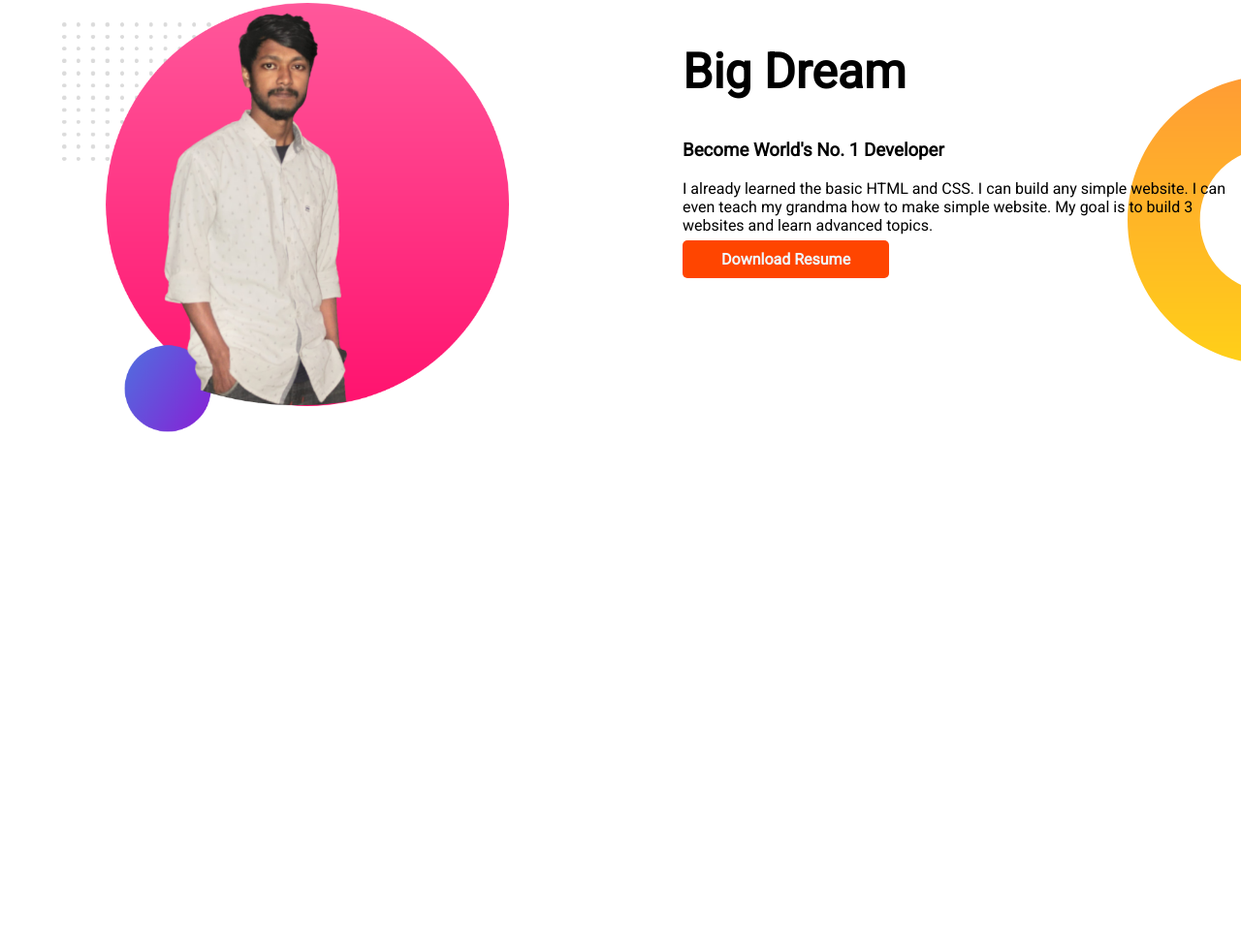
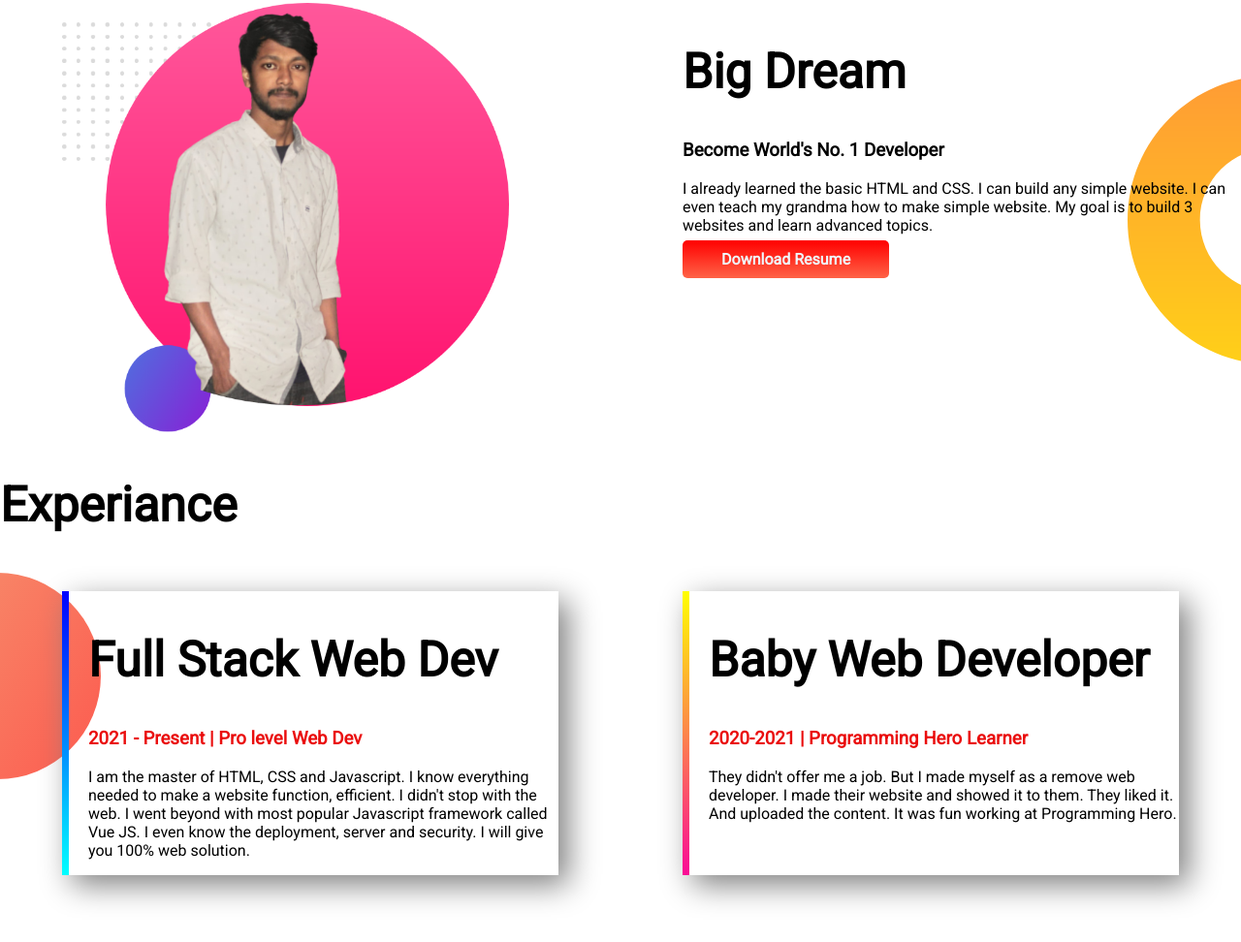
Before and after one commit to rumanahmed5/developer-portfolio, a plain HTML site: page index.html in a window 1280 px wide. Shown: the part 558-1530 px from the top of the page at 97% size. Before the commit the page ends 1008 px from the top, so only its background shows below. Drawn offline with Linux system fonts and the light colour scheme.

Commit message:
experiance area

```diff
--- a/index.html
+++ b/index.html
@@ -13,7 +13,7 @@
 </head>
 
 <body>
-    <section class="top-banner">
+    <section class="top-banner flexible-section">
         <div class="half-width">
             <h1>Welcome to </h1>
             <h1><span class="name-higlight">Ruman Ahmed </span>world!</h1>
@@ -27,7 +27,7 @@
             <img src="images/ruman2.png" alt="">
         </div>
     </section>
-    <section class="mediam-top">
+    <section class="Big-dream flexible-section">
         <div class="half-width">
             <img src="images/ruman1.png" alt="">
         </div>
@@ -39,6 +39,26 @@
             <a target="_blank" class="link-button" href="">Download Resume</a>
         </div>
     </section>
+    <section class="experiance-area">
+        <h1>Experiance</h1><br>
+        <div class="flexible-section">
+            <div id="web-dev" class="experiance-item">
+                <h1>Full Stack Web Dev</h1>
+                <h3 class="higlight">2021 - Present | Pro level Web Dev</h3>
+                <p>I am the master of HTML, CSS and Javascript. I know everything needed to make a website function,
+                    efficient. I didn't stop with the web. I went beyond with most popular Javascript framework called
+                    Vue
+                    JS. I even know the deployment, server and security. I will give you 100% web solution.</p>
+            </div>
+            <div id="baby-web" class="experiance-item">
+                <h1>Baby Web Developer</h1>
+                <h3 class="higlight">2020-2021 | Programming Hero Learner</h3>
+                <p>They didn't offer me a job. But I made myself as a remove web developer. I made their website and
+                    showed
+                    it to them. They liked it. And uploaded the content. It was fun working at Programming Hero.</p>
+            </div>
+        </div>
+    </section>
 </body>
 
 </html>
--- a/style.css
+++ b/style.css
@@ -20,14 +20,14 @@ h1 {
 
 .link-button {
     text-decoration: none;
-    background-color: orangered;
+    background-image: linear-gradient(red, tomato);
     color: aliceblue;
     padding: 10px 40px;
     border-radius: 5px;
     font-weight: 700;
 }
 
-section {
+.flexible-section {
     display: flex;
 }
 
@@ -40,9 +40,41 @@ section {
     width: 80%;
 }
 
-.mediam-top {
+.Big-dream {
     margin-top: 100px;
     background-image: url(images/dream-bg.png);
     background-repeat: no-repeat;
     background-position: right;
 }
+
+.higlight {
+    color: rgb(234, 13, 13);
+}
+
+.experiance-item {
+    width: 40%;
+    margin-left: 5%;
+    margin-right: 5%;
+    padding-left: 20px;
+
+    box-shadow: 10px 10px 30px grey;
+}
+
+.experiance-area {
+    margin-bottom: 200px;
+    background-image: url(images/exp-bg.png);
+    background-repeat: no-repeat;
+    background-position: left;
+}
+
+#web-dev {
+    border-left: 7px solid;
+    border-image: linear-gradient(blue, cyan);
+    border-image-slice: 1;
+}
+
+#baby-web {
+    border-left: 7px solid;
+    border-image: linear-gradient(yellow, rgb(249, 11, 150));
+    border-image-slice: 1;
+}
```
